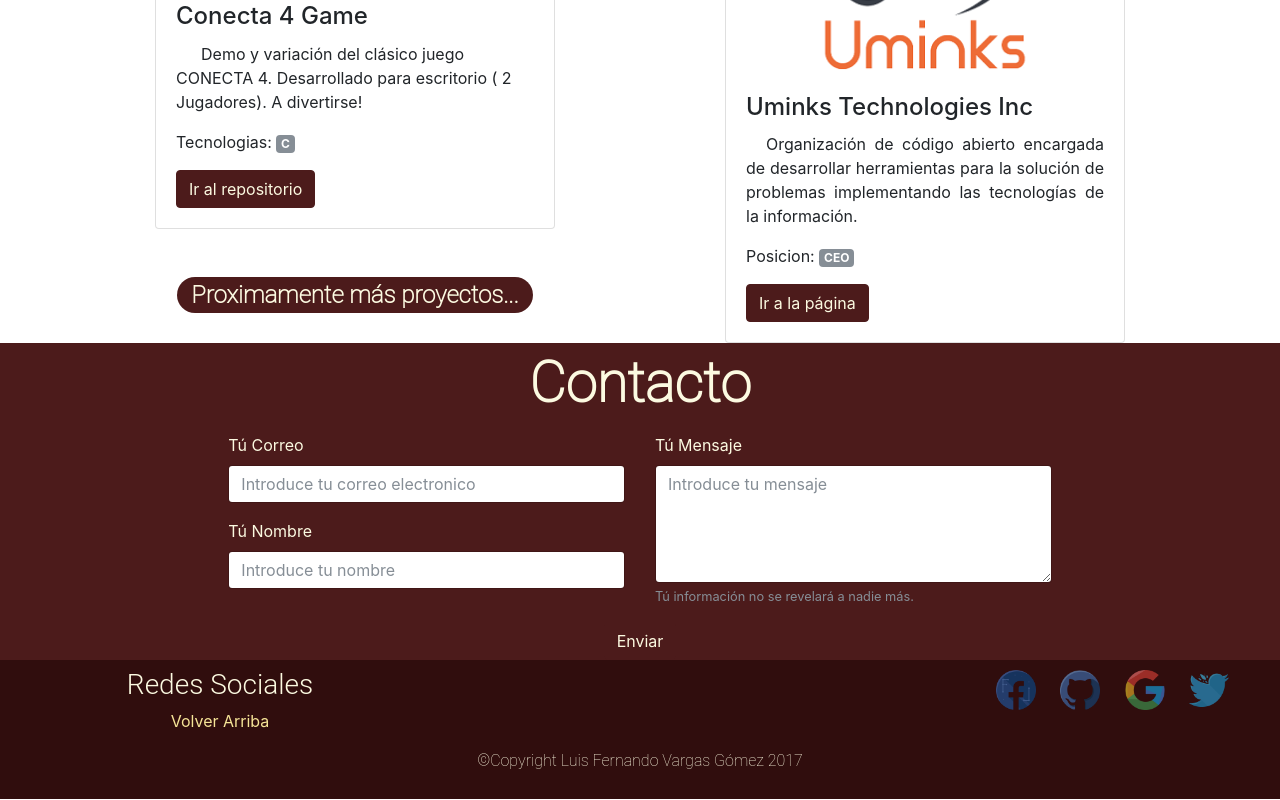
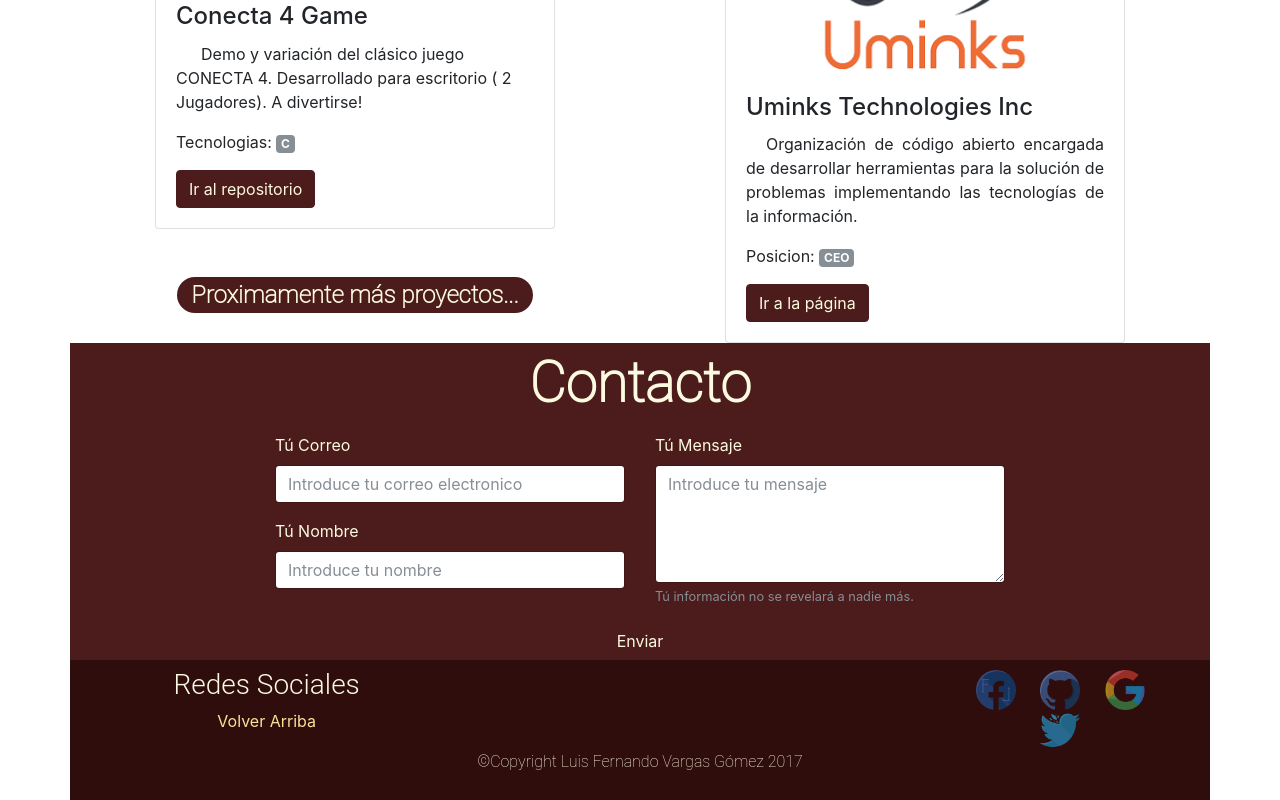
Before and after one commit to DevelTwist/DevelTwist, a plain HTML site: page index.html in a window 1280 px wide. Shown: the part 3687-4487 px from the top of the page. Drawn offline with nearby package versions, Linux system fonts and the light colour scheme; files whose address does not match are found by name.

Commit message:
Arreglando containers

```diff
--- a/index.html
+++ b/index.html
@@ -66,7 +66,7 @@
 				<div class="col-12 text-center" id="AboutMe">
 					<h2 id="Acerca"> Sobre Mi </h2>
 				</div>
-			</div>
+		</div>
 		<div id="About">
 			<div class="row">
 				<div class="col-md-6 text-justify">
@@ -101,7 +101,8 @@
 		<div class="row">
 				<div class="col-12 text-center" id="AboutMe">
 					<h2> Habilidades </h2>
-				</div></div>
+				</div>
+		</div>
 		<div id="Skills" class="row">
 			<div class="col-md-4">
 				<h3 class="text-center"> Desarrollo Web </h3>
@@ -130,9 +131,10 @@
 					<li><p><i class="icon-compass"></i>Adobe Dreamweaver. </p></li>
 					<li><p><i class="icon-compass"></i>Adobe InDesign. </p></li>
 				</ul>
-			</div></div>
+			</div>
+		</div>
 		<!-- /HABILIDADES -->
-		</section>
+	</section>
 
 
 
@@ -153,8 +155,6 @@
 
 
 		<div class="container" id="Diseño">
-
-		</div>
 		<div id="carouselExampleIndicators" class="carousel slide" data-ride="carousel">
 		  <ol class="carousel-indicators">
 		    <li data-target="#carouselExampleIndicators" data-slide-to="0" class="active"></li>
@@ -280,15 +280,13 @@
 	</div>
 
 	</div>
-
-	</div>
 	</section>
 		<!-- /Proyectos -->
 
 
 		<!-- Contacto -->
 
-			<div class="container-fluid" style="background-color: #4C1B1B">
+			<section class="container" style="background-color: #4C1B1B">
 
 			<div class="col-12 text-center" id="AboutMe">
 				<div>
@@ -297,25 +295,25 @@
 			</div>
 
 
-			<form>
+			<form action = "https://formspree.io/music.orq.276@gmail.com" method="POST">
 			<div class="row">
 
 
 				<div class="col-md-4 ml-auto">
 					<div class="form-group">
 					<label for="Email" style="color:#FCFAE1">Tú Correo</label>
-		    		<input type="email" class="form-control" id="Email" aria-describedby="emailHelp" placeholder="Introduce tu correo electronico">
+		    		<input type="email" name="_replyto" class="form-control" id="Email" aria-describedby="emailHelp" placeholder="Introduce tu correo electronico" required autocomplete="off">
 				</div>
 				<div class="form-group">
 					<label for="Name" style="color:#FCFAE1">Tú Nombre</label>
-		    		<input type="text" class="form-control" id="Name" aria-describedby="emailHelp" placeholder="Introduce tu nombre">
+		    		<input type="text" class="form-control" id="Name" name="name" aria-describedby="emailHelp" placeholder="Introduce tu nombre" required autocomplete="off">
 				</div>
 				</div>
 
 				<div class="col-md-4 mr-auto">
 					<div class="form-group">
 					<label for="Name" style="color:#FCFAE1">Tú Mensaje</label>
-					<textarea class="form-control" rows="5" placeholder="Introduce tu mensaje"></textarea>
+					<textarea autocomplete="off" name="_replyto" class="form-control" rows="5" placeholder="Introduce tu mensaje" required></textarea>
 					<small id="emailHelp" class="form-text text-muted">Tú información no se revelará a nadie más.</small>
 					</div>
 				</div>
@@ -334,13 +332,13 @@
 
 
 
-			</div>
+			</section>
 
 		<!-- Contacto -->
 
 		<!-- Redes Sociales -->
 
-		<div class="container-fluid">
+		<div class="container">
 
 		<div class="row text-center" id="social">
 
```
